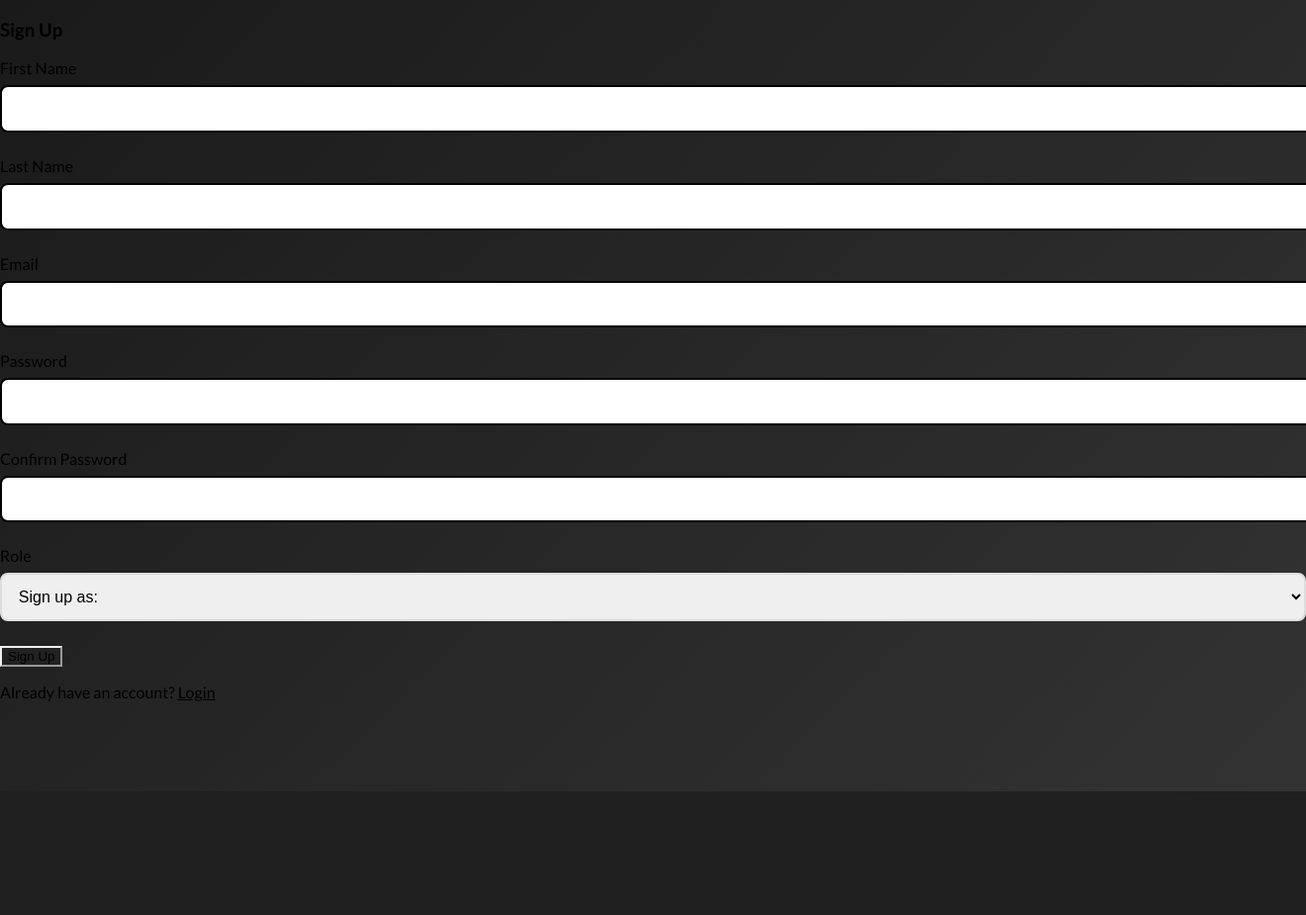
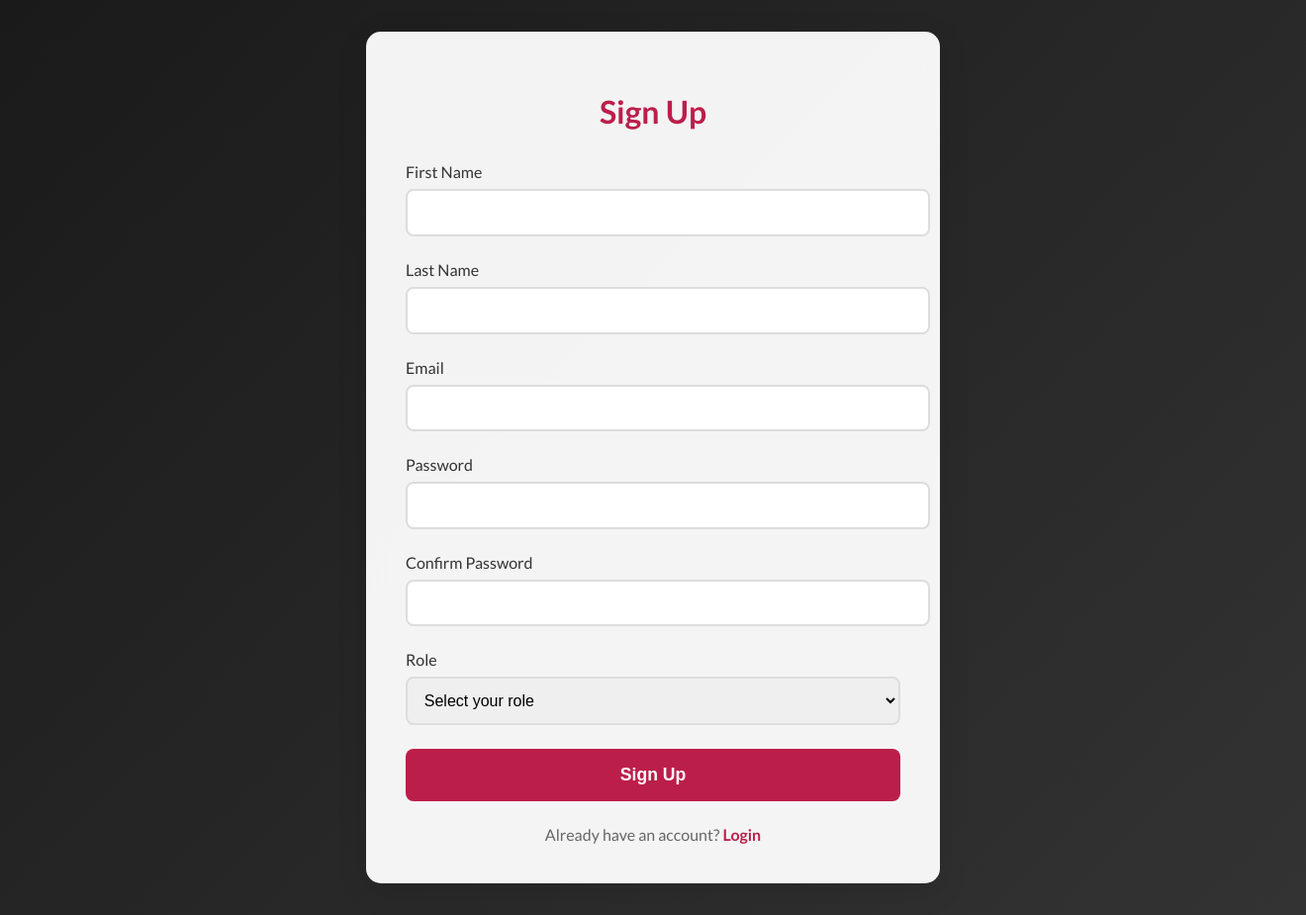
Before and after one commit to heavysol/se-final-project, a PHP site: page /views/Signup.php in a window 1320 px wide; the page is wider, and only the part inside the window is pictured. Shown: that part at 99% size. Before the commit the page ends 800 px from the top of that part, so only its background shows below. Run offline with PHP 8.4, Linux system fonts and the light colour scheme.

Commit message:
made changes to the color to match organization

```diff
--- a/views/Signup.php
+++ b/views/Signup.php
@@ -205,61 +205,49 @@ if ($_SERVER['REQUEST_METHOD'] == 'POST') {
     </style>
 </head>
 <body>
-    <div class="container" style="background-color: var(--secondary-color);">
-        <div class="row justify-content-center">
-            <div class="col-md-6">
-                <div class="card" style="border: none; box-shadow: 0 2px 4px var(--shadow-color);">
-                    <div class="card-header" style="background-color: var(--primary-color); color: var(--text-light);">
-                        <h3 class="text-center">Sign Up</h3>
-                    </div>
-                    <div class="card-body">
-                        <form id="signupForm" method="POST" action="Signup.php">
+    <div class="signup-container">
+        <div class="form-container">
+            <h1>Sign Up</h1>
+            <?php if (!empty($error_message)): ?>
+                <div class="message error-message"><?php echo $error_message; ?></div>
+            <?php endif; ?>
+            <?php if (!empty($success_message)): ?>
+                <div class="message success-message"><?php echo $success_message; ?></div>
+            <?php endif; ?>
+            <form method="POST" action="">
                 <div class="form-group">
-                                <label for="first_name" style="color: var(--text-dark);">First Name</label>
-                                <input type="text" class="form-control" id="first_name" name="first_name" required
-                                       style="border-color: var(--border-color);">
+                    <label for="first_name">First Name</label>
+                    <input type="text" id="first_name" name="first_name" required>
                 </div>
                 <div class="form-group">
-                                <label for="last_name" style="color: var(--text-dark);">Last Name</label>
-                                <input type="text" class="form-control" id="last_name" name="last_name" required
-                                       style="border-color: var(--border-color);">
+                    <label for="last_name">Last Name</label>
+                    <input type="text" id="last_name" name="last_name" required>
                 </div>
                 <div class="form-group">
-                                <label for="email" style="color: var(--text-dark);">Email</label>
-                                <input type="email" class="form-control" id="email" name="email" required
-                                       style="border-color: var(--border-color);">
+                    <label for="email">Email</label>
+                    <input type="email" id="email" name="email" required>
                 </div>
                 <div class="form-group">
-                                <label for="password" style="color: var(--text-dark);">Password</label>
-                                <input type="password" class="form-control" id="password" name="password" required
-                                       style="border-color: var(--border-color);">
+                    <label for="password">Password</label>
+                    <input type="password" id="password" name="password" required>
                 </div>
                 <div class="form-group">
-                                <label for="confirm_password" style="color: var(--text-dark);">Confirm Password</label>
-                                <input type="password" class="form-control" id="confirm_password" name="confirm_password" required
-                                       style="border-color: var(--border-color);">
+                    <label for="confirm_password">Confirm Password</label>
+                    <input type="password" id="confirm_password" name="confirm_password" required>
                 </div>
                 <div class="form-group">
-                                <label for="role" style="color: var(--text-dark);">Role</label>
-                                <select class="form-control" id="role" name="role" required>
-                                    <option value="" disabled selected>Sign up as:</option>
+                    <label for="role">Role</label>
+                    <select id="role" name="role" required>
+                        <option value="" disabled selected>Select your role</option>
                         <option value="student">Student</option>
                         <option value="organizer">Organizer</option>
                         <option value="admin">Admin</option>
                     </select>
                 </div>
-                            <button type="submit" class="btn btn-primary btn-block"
-                                    style="background-color: var(--primary-color); border-color: var(--primary-color); color: var(--text-light);">
-                                Sign Up
-                            </button>
+                <button type="submit" class="signup-btn">Sign Up</button>
             </form>
-                        <div class="text-center mt-3">
-                            <p style="color: var(--text-secondary);">Already have an account?
-                                <a href="login.php" style="color: var(--primary-color);">Login</a>
-                            </p>
-                        </div>
-                    </div>
-                </div>
+            <div class="login-link">
+                Already have an account? <a href="login.php">Login</a>
             </div>
         </div>
     </div>
```
Also changed, not shown: views/login.php (+18 -69 lines). Lines whose indentation alone changed are shown as unchanged.
